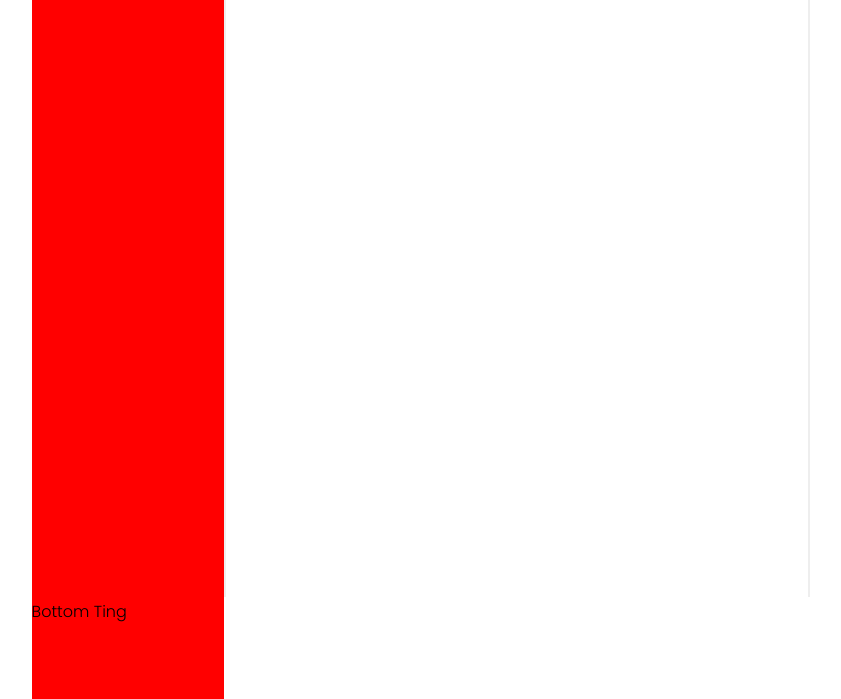
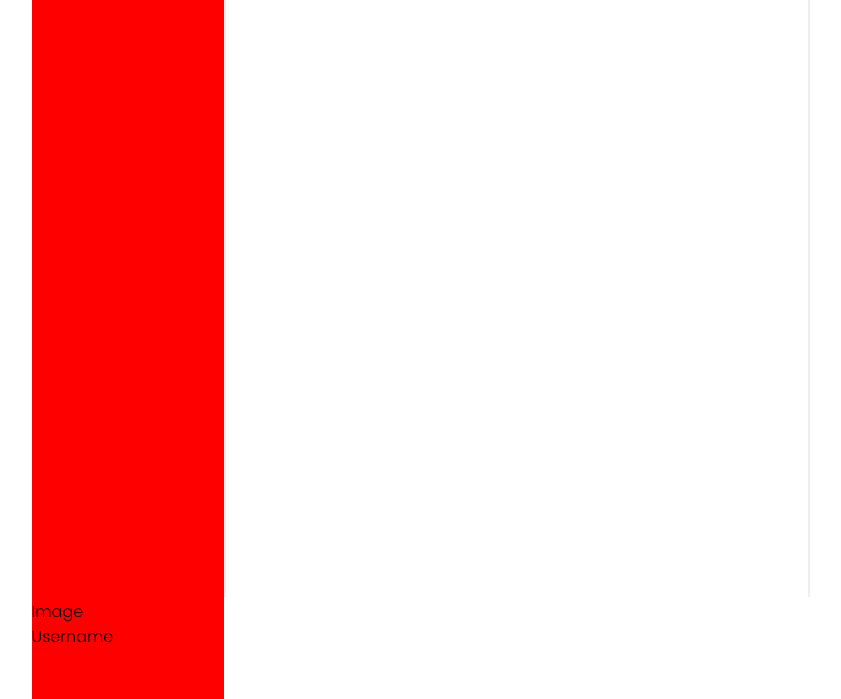
Before and after one commit to JohnVillalta/106FinalProject, a Flask app: page /home in a window 1280 px wide. Shown: the part 203-902 px from the top of the page, without its empty margins (122-963 px from the left). Run offline with Flask 2, Linux system fonts and the light colour scheme.

Commit message:
Testing updates

```diff
--- a/templates/home.html
+++ b/templates/home.html
@@ -27,7 +27,8 @@
         </form>
     </div>
     <div class="bottomLeft">
-        <p>Bottom Ting</p>
+        <p>Image</p>
+        <p>Username</p>
     </div>
 </div>
 
```
